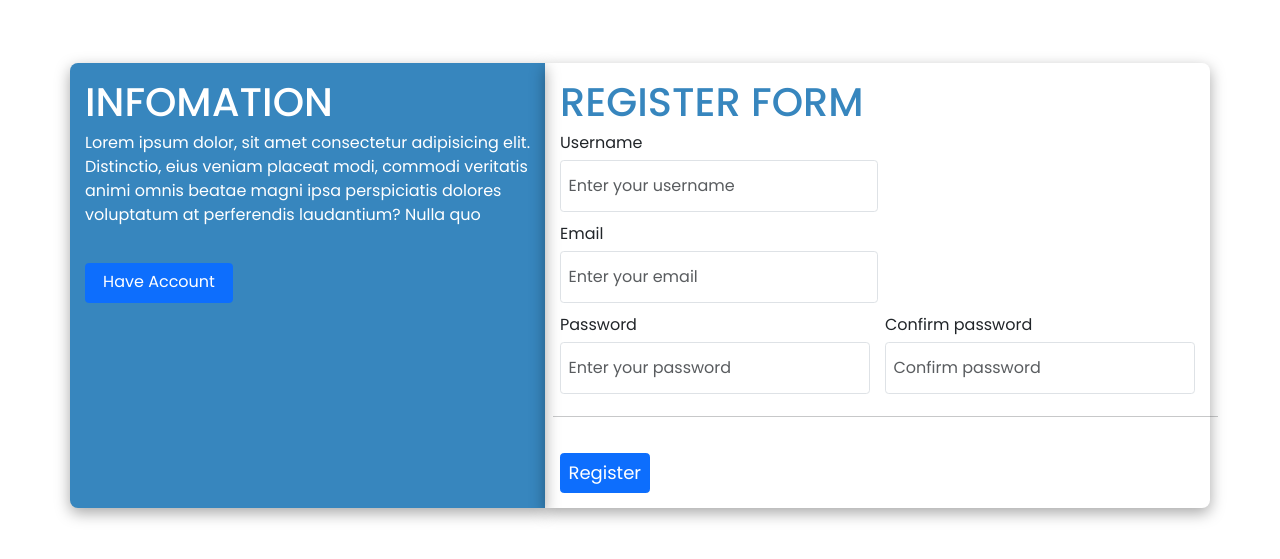
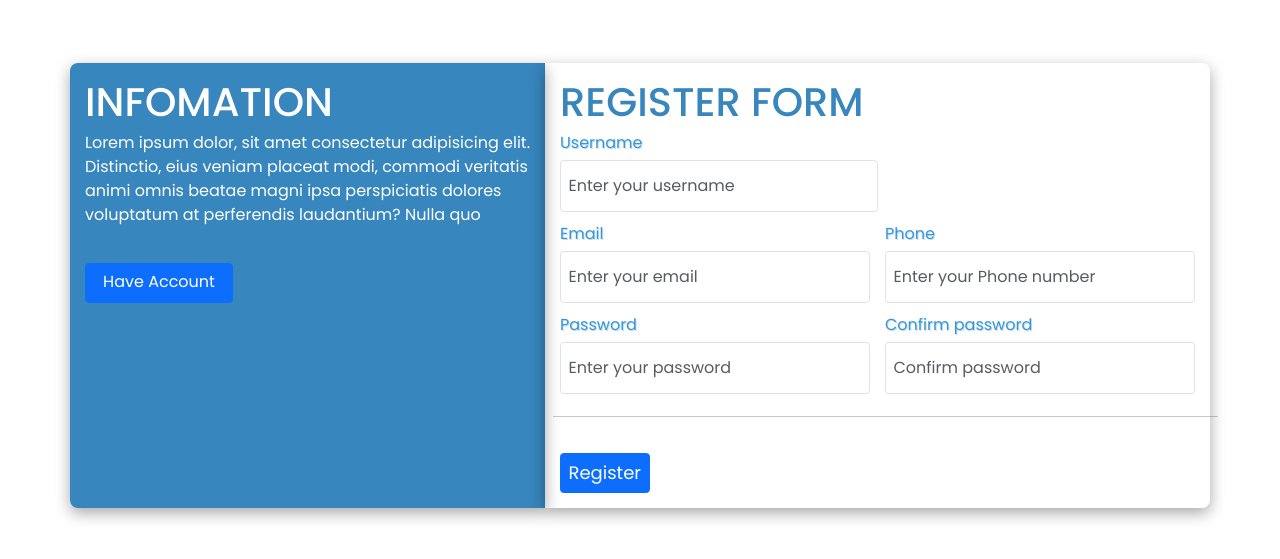
Before and after one commit to phaothu2002x/Graduate-project-FE, a React (Create React App) app: page /register in a window 1280 px wide. Shown: the part 115-674 px from the top of the page. Built offline with nearby package versions, Linux system fonts and the light colour scheme; no server answers.

Commit message:
control data with useState

```diff
--- a/package.json
+++ b/package.json
@@ -18,6 +18,7 @@
         "react-dom": "^18.2.0",
         "react-router-dom": "^6.16.0",
         "react-scripts": "5.0.1",
+        "react-toastify": "8.1.0",
         "web-vitals": "^2.1.4"
     },
     "devDependencies": {
--- a/src/App.js
+++ b/src/App.js
@@ -11,7 +11,6 @@ function App() {
                         const Page = route.component;
                         return <Route key={index} path={route.path} element={<Page />} />;
                     })}
-                    <Route path="*">404 Not Found</Route>
                 </Routes>
             </div>
         </Router>
--- a/src/pages/Login/login.js
+++ b/src/pages/Login/login.js
@@ -11,16 +11,16 @@ const Login = (props) => {
                 <div className={cx('content-right', 'col-4', 'p-4', 'd-flex', 'flex-column')}>
                     <h1 className={cx('heading')}>LOGIN</h1>
                     <div className={cx('col-12', 'mb-3')}>
-                        <label htmlFor="formGroupExampleInput" className={cx('form-label')}>
+                        <label htmlFor="username" className={cx('form-label')}>
                             Username
                         </label>
-                        <input type="text" className={cx('form-control')} id="formGroupExampleInput" placeholder="Enter your username" />
+                        <input type="text" className={cx('form-control')} id="username" placeholder="Enter your username" />
                     </div>
                     <div className={cx('col-12', 'mb-3')}>
-                        <label htmlFor="formGroupExampleInput" className={cx('form-label')}>
+                        <label htmlFor="confirmPass" className={cx('form-label')}>
                             Confirm password
                         </label>
-                        <input type="password" className={cx('form-control')} id="formGroupExampleInput" placeholder="Confirm password" />
+                        <input type="password" className={cx('form-control')} id="confirmPass" placeholder="Confirm password" />
                     </div>
                     <hr />
                     <div className="flex-grow-1"></div>
--- a/src/pages/Register/Register.module.scss
+++ b/src/pages/Register/Register.module.scss
@@ -45,13 +45,17 @@
 
     .name,
     .email,
+    .phone,
     .password,
     .confirmpass {
         font-size: 1.6rem;
+        color: #3795d7;
+        text-shadow: 1px 1px #3794d74c;
     }
 
     .name-input,
     .email-input,
+    .phone-input,
     .pass-input,
     .confirm-input {
         font-size: 1.6rem;
--- a/src/pages/Register/register.js
+++ b/src/pages/Register/register.js
@@ -2,16 +2,27 @@ import classNames from 'classnames/bind';
 import styles from './Register.module.scss';
 import { Link } from 'react-router-dom';
 import axios from 'axios';
-import { useEffect } from 'react';
+import { useEffect, useState } from 'react';
 
 const cx = classNames.bind(styles);
 
 const Register = (props) => {
-    useEffect(() => {
-        axios.get('http://localhost:8081/api/test').then((data) => {
-            console.log('>>>check data', data);
-        });
-    }, []);
+    // useEffect(() => {
+    //     axios.get('http://localhost:8081/api/test').then((data) => {
+    //         console.log('>>>check data', data);
+    //     });
+    // }, []);
+
+    const [username, setUsername] = useState('');
+    const [email, setEmail] = useState('');
+    const [phone, setPhone] = useState('');
+    const [password, setPassword] = useState('');
+    const [confirmPass, setConfirmPass] = useState('');
+
+    const handleRegister = () => {
+        let userData = { email, phone, username, password };
+        console.log('>>> check data', userData);
+    };
 
     return (
         <div className={cx('login-container')}>
@@ -29,53 +40,88 @@ const Register = (props) => {
                 <div className={cx('col-md-7 col-12 p-4', 'content-right')}>
                     <h1 className={cx('heading')}>REGISTER FORM</h1>
                     <div className={cx('col-md-6 col-12 mb-3')}>
-                        <label htmlFor="formGroupExampleInput" className={cx('form-label', 'name')}>
+                        <label htmlFor="username" className={cx('form-label', 'name')}>
                             Username
                         </label>
                         <input
                             type="text"
                             className={cx('form-control', 'name-input')}
-                            id="formGroupExampleInput"
+                            id="username"
                             placeholder="Enter your username"
+                            value={username}
+                            onChange={(e) => {
+                                setUsername(e.target.value);
+                            }}
                         />
                     </div>
-                    <div className={cx('col-md-6 col-12 mb-3')}>
-                        <label htmlFor="formGroupExampleInput" className={cx('form-label', 'email')}>
-                            Email
-                        </label>
-                        <input
-                            type="text"
-                            className={cx('form-control', 'email-input')}
-                            id="formGroupExampleInput"
-                            placeholder="Enter your email"
-                        />
+                    <div className="row">
+                        <div className={cx('col-md-6 col-12 mb-3')}>
+                            <label htmlFor="email" className={cx('form-label', 'email')}>
+                                Email
+                            </label>
+                            <input
+                                type="email"
+                                className={cx('form-control', 'email-input')}
+                                id="email"
+                                placeholder="Enter your email"
+                                value={email}
+                                onChange={(e) => {
+                                    setEmail(e.target.value);
+                                }}
+                            />
+                        </div>
+                        <div className={cx('col-md-6 col-12 mb-3')}>
+                            <label htmlFor="phone" className={cx('form-label', 'phone')}>
+                                Phone
+                            </label>
+                            <input
+                                type="text"
+                                className={cx('form-control', 'phone-input')}
+                                id="phone"
+                                placeholder="Enter your Phone number"
+                                value={phone}
+                                onChange={(e) => {
+                                    setPhone(e.target.value);
+                                }}
+                            />
+                        </div>
                     </div>
                     <div className={cx('row')}>
                         <div className={cx('col-md-6 col-12 mb-3')}>
-                            <label htmlFor="formGroupExampleInput" className={cx('form-label', 'password')}>
+                            <label htmlFor="password" className={cx('form-label', 'password')}>
                                 Password
                             </label>
                             <input
                                 type="password"
                                 className={cx('form-control', 'pass-input')}
-                                id="formGroupExampleInput"
+                                id="password"
                                 placeholder="Enter your password"
+                                value={password}
+                                onChange={(e) => {
+                                    setPassword(e.target.value);
+                                }}
                             />
                         </div>
                         <div className={cx('col-md-6 col-12 mb-3')}>
-                            <label htmlFor="formGroupExampleInput" className={cx('form-label', 'confirmpass')}>
+                            <label htmlFor="confirmPass" className={cx('form-label', 'confirmpass')}>
                                 Confirm password
                             </label>
                             <input
                                 type="password"
                                 className={cx('form-control', 'confirm-input')}
-                                id="formGroupExampleInput"
+                                id="confirmPass"
                                 placeholder="Confirm password"
+                                value={confirmPass}
+                                onChange={(e) => {
+                                    setConfirmPass(e.target.value);
+                                }}
                             />
                         </div>
                         <hr className={cx('separate')} />
                         <div className={cx('d-flex justify-content-between')}>
-                            <button className={cx('btn btn-primary', 'register-btn')}>Register</button>
+                            <button className={cx('btn btn-primary', 'register-btn')} onClick={() => handleRegister()}>
+                                Register
+                            </button>
                             <Link to="./login" className={cx('btn btn-primary d-md-none d-block', 'login-btn')}>
                                 Have Account
                             </Link>
```
Also changed, not shown: 1 other file (tests, documents, lock files or other folders).
